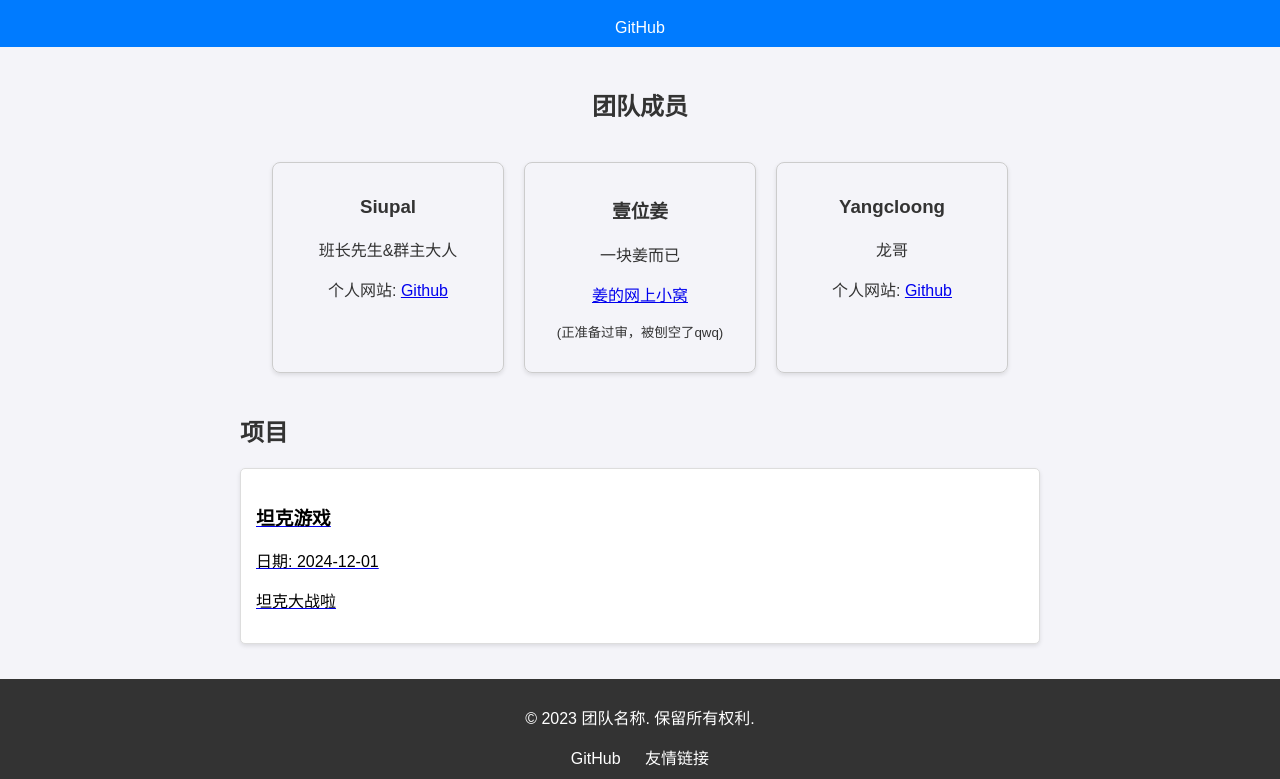
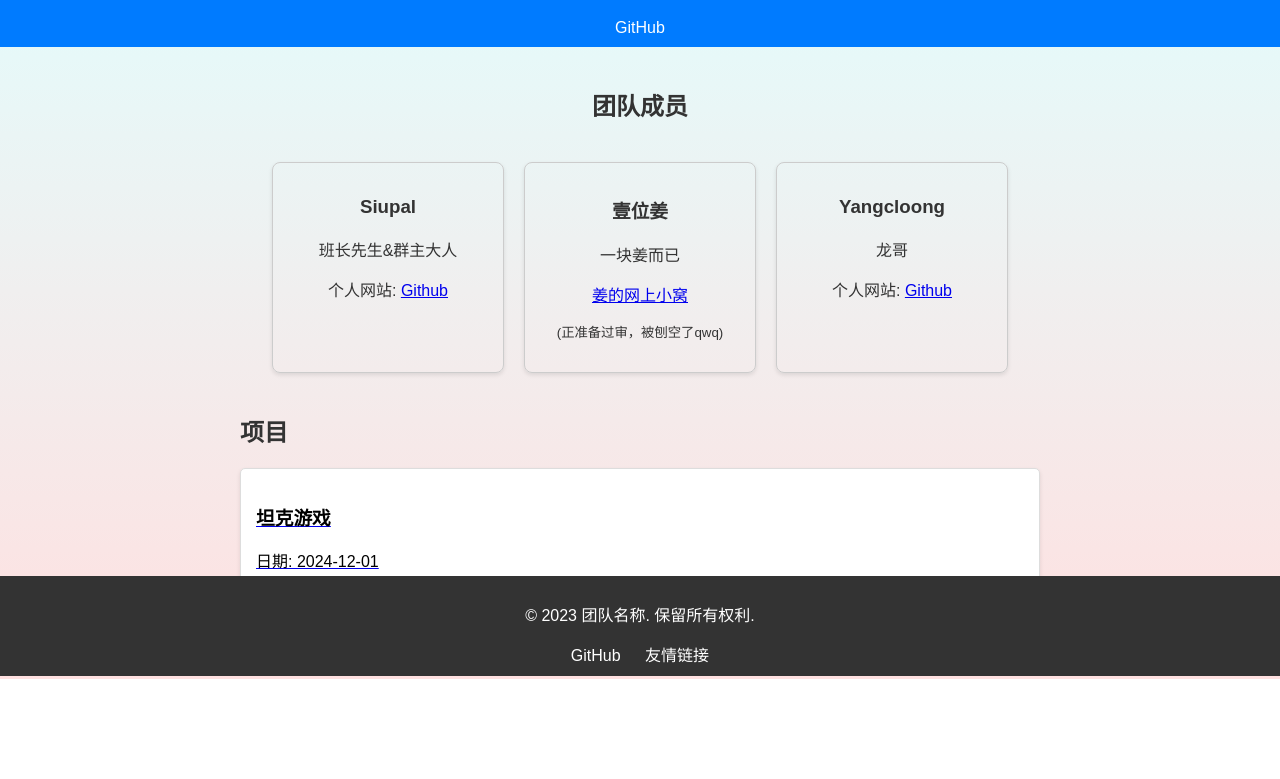
Before and after one commit to Salaa-Hulaa/Salaa-Hulaa.github.io, a plain HTML site: page index.html in a window 1280 px wide. Shown: the part 124-903 px from the top of the page. After the commit the page ends 803 px from the top, so only its background shows below. Drawn offline with Linux system fonts and the light colour scheme.

Commit message:
Update styles.css

```diff
--- a/styles.css
+++ b/styles.css
@@ -2,8 +2,11 @@ body {
     font-family: Arial, sans-serif;
     margin: 0;
     padding: 0;
-    background-color: #f4f4f9;
+    background: linear-gradient(to bottom, #e0ffff, #ffe0e0); /* 浅蓝到浅红渐变背景，从上到下 */
     color: #333;
+    min-height: 100vh; /* 设置body最小高度为视口高度 */
+    display: flex;
+    flex-direction: column;
 }
 
 header {
@@ -21,6 +24,7 @@ header a {
 
 main {
     padding: 20px;
+    flex: 1; /* 使main占据剩余空间 */
 }
 
 .member-container {
@@ -89,7 +93,7 @@ footer {
     color: white;
     text-align: center;
     padding: 10px 0;
-    position: relative;
+    position: fixed;
     width: 100%;
     bottom: 0;
 }
```
